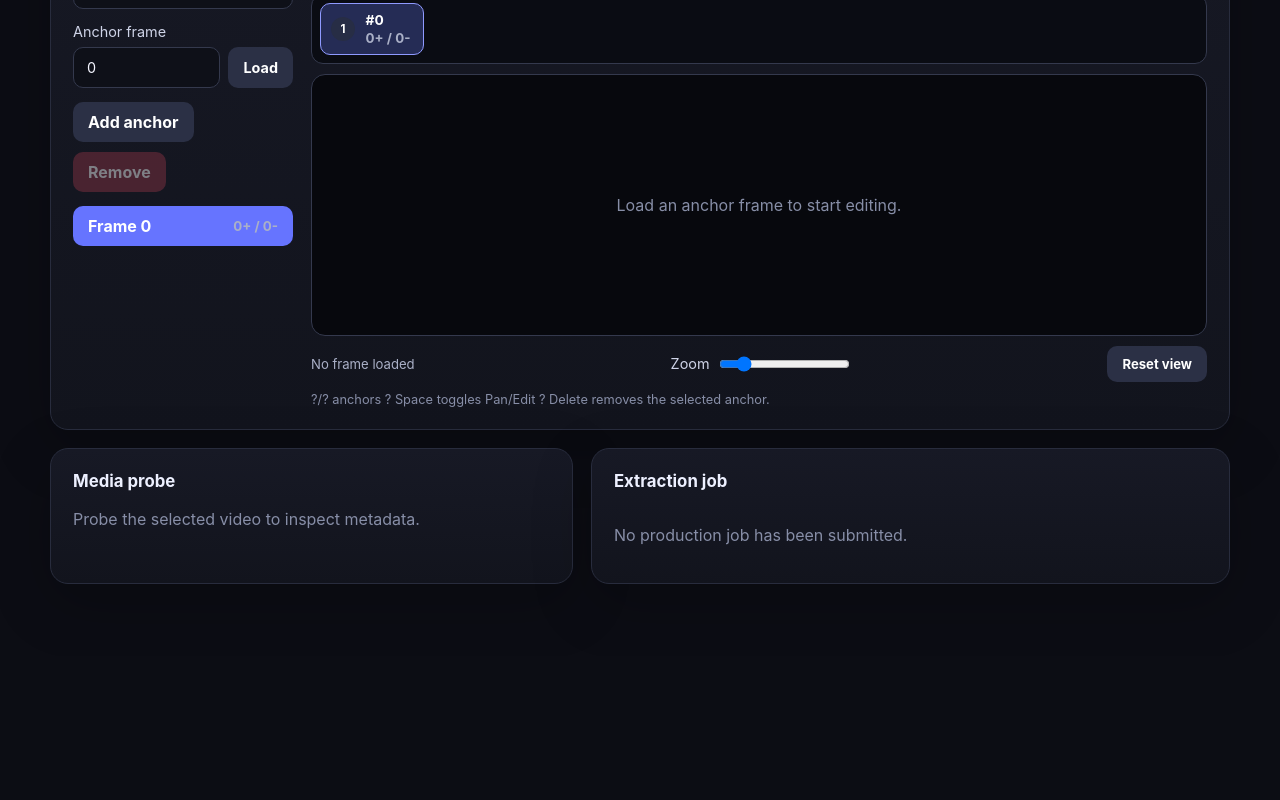
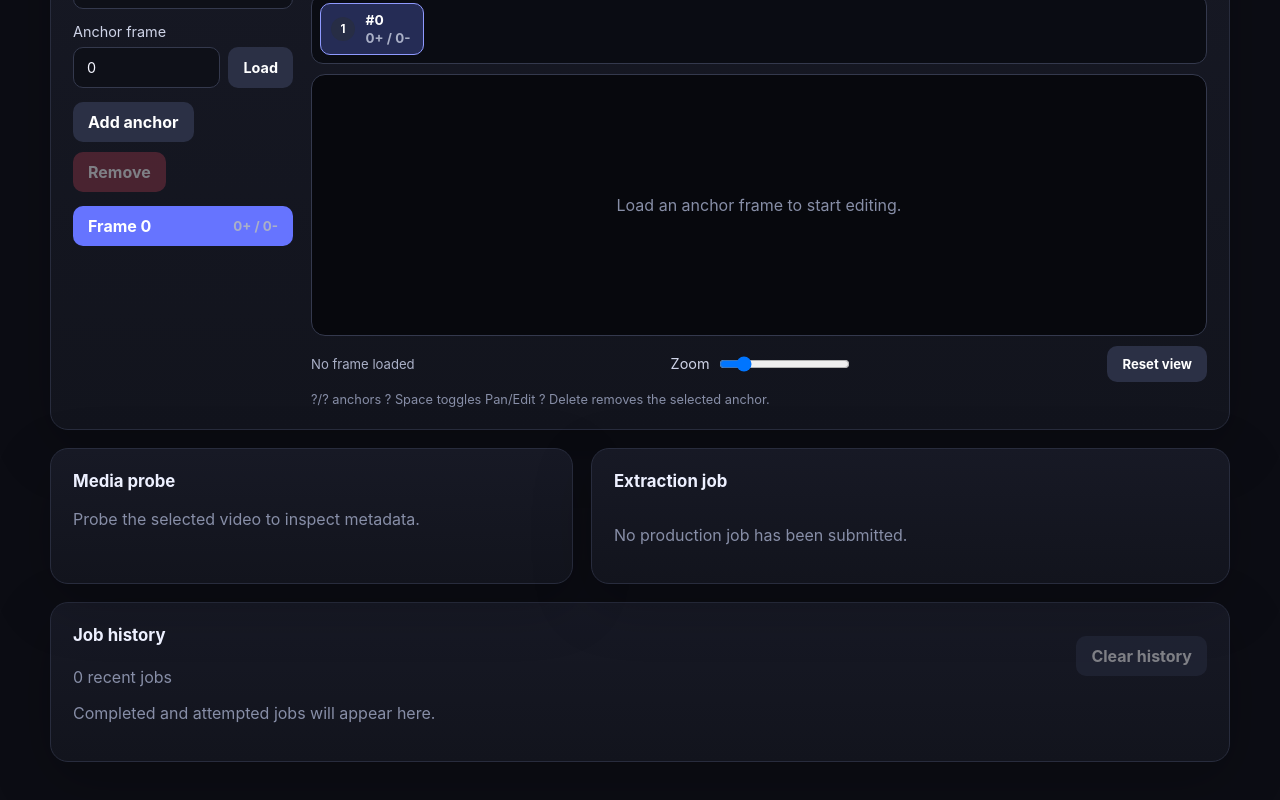
Before and after one commit to keremerdogdu92/motionanchor, a React (Vite) app: page / in a window 1280 px wide. Shown: the part 942-1742 px from the top of the page. Before the commit the page ends 1598 px from the top, so only its background shows below. Built offline with nearby package versions, Linux system fonts and the light colour scheme.

Commit message:
feat: add job history and retry

```diff
--- a/src/App.tsx
+++ b/src/App.tsx
@@ -6,6 +6,7 @@ import { invoke } from "@tauri-apps/api/core";
 import { open } from "@tauri-apps/plugin-dialog";
 import { PromptEditor } from "./prompt-editor/PromptEditor";
 import { RgbaPreviewGallery } from "./rgba-preview/RgbaPreviewGallery";
+import { JobHistory, type JobHistoryEntry, type JobRequest } from "./job-history/JobHistory";
 import "./App.css";
 
 type MediaProbe = {
@@ -56,6 +57,22 @@ const DEFAULT_FRAMES = `${ROOT}\\dash\\frames`;
 const DEFAULT_EXTRACTION_OUTPUT = `${ROOT}\\ui-extract`;
 const DEFAULT_SEGMENTATION_OUTPUT = `${ROOT}\\ui-sam2-output`;
 const DEFAULT_PROMPTS = `${ROOT}\\dash\\sam2-prompts.json`;
+const JOB_HISTORY_KEY = "motionanchor.job-history.v1";
+const JOB_HISTORY_LIMIT = 20;
+
+function retryOutputPath(path: string) {
+  return `${path}-retry-${new Date().toISOString().replace(/[:.]/g, "-")}`;
+}
+
+function loadJobHistory(): JobHistoryEntry[] {
+  try {
+    const raw = window.localStorage.getItem(JOB_HISTORY_KEY);
+    const parsed = raw ? JSON.parse(raw) : [];
+    return Array.isArray(parsed) ? parsed.slice(0, JOB_HISTORY_LIMIT) : [];
+  } catch {
+    return [];
+  }
+}
 
 function queuedJob(accepted: JobAccepted): JobStatus {
   return {
@@ -80,6 +97,8 @@ function App() {
   const [defringe, setDefringe] = useState(true);
   const [probe, setProbe] = useState<MediaProbe | null>(null);
   const [job, setJob] = useState<JobStatus | null>(null);
+  const [activeRequest, setActiveRequest] = useState<JobRequest | null>(null);
+  const [jobHistory, setJobHistory] = useState<JobHistoryEntry[]>(loadJobHistory);
   const [busy, setBusy] = useState(false);
   const [previews, setPreviews] = useState<FramePreview[]>([]);
   const [rgbaPreviews, setRgbaPreviews] = useState<FramePreview[]>([]);
@@ -90,6 +109,30 @@ function App() {
     () => Boolean(job && ["completed", "failed", "cancelled"].includes(job.status)),
     [job],
   );
+
+  useEffect(() => {
+    window.localStorage.setItem(JOB_HISTORY_KEY, JSON.stringify(jobHistory.slice(0, JOB_HISTORY_LIMIT)));
+  }, [jobHistory]);
+
+  useEffect(() => {
+    if (!job || !activeRequest || job.operation !== activeRequest.operation) return;
+    const now = new Date().toISOString();
+    setJobHistory((current) => {
+      const existing = current.find((entry) => entry.jobId === job.job_id);
+      const next: JobHistoryEntry = {
+        jobId: job.job_id,
+        operation: activeRequest.operation,
+        status: job.status,
+        progress: job.progress,
+        message: job.message,
+        error: job.error?.message ?? null,
+        request: activeRequest,
+        createdAt: existing?.createdAt ?? now,
+        updatedAt: now,
+      };
+      return [next, ...current.filter((entry) => entry.jobId !== job.job_id)].slice(0, JOB_HISTORY_LIMIT);
+    });
+  }, [job, activeRequest]);
 
   useEffect(() => {
     if (!job || terminal) return;
@@ -159,8 +202,10 @@ function App() {
         sourcePath,
         outputPath: extractionOutput,
       });
+      const request: JobRequest = { operation: "media.extract_frames", sourcePath, outputPath: extractionOutput };
       setPreviews([]);
       setRgbaPreviews([]);
+      setActiveRequest(request);
       setJob(queuedJob(accepted));
     } catch (cause) {
       setError(String(cause));
@@ -200,8 +245,77 @@ function App() {
         featherRadius,
         defringe,
       });
+      const request: JobRequest = { operation: "segmentation.sam2_rgba", framesPath, outputPath: segmentationOutput, promptPath, featherRadius, defringe };
       setRgbaPreviews([]);
+      setActiveRequest(request);
       setJob(queuedJob(accepted));
+    } catch (cause) {
+      setError(String(cause));
+    } finally {
+      setBusy(false);
+    }
+  }
+
+  async function openHistoryEntry(entry: JobHistoryEntry) {
+    setError("");
+    setActiveRequest(entry.request);
+    setJob({
+      job_id: entry.jobId,
+      operation: entry.operation,
+      status: entry.status,
+      progress: entry.progress,
+      message: entry.message,
+      result: null,
+      error: entry.error ? { code: "HISTORY", message: entry.error } : null,
+      cancellation_requested: false,
+    });
+    if (entry.request.operation === "media.extract_frames") {
+      setSourcePath(entry.request.sourcePath);
+      setExtractionOutput(entry.request.outputPath);
+      setFramesPath(entry.request.outputPath);
+      if (entry.status === "completed") {
+        setPreviews(await invoke<FramePreview[]>("get_frame_previews", { outputPath: entry.request.outputPath, count: 8 }));
+      }
+    } else {
+      setFramesPath(entry.request.framesPath);
+      setSegmentationOutput(entry.request.outputPath);
+      setPromptPath(entry.request.promptPath);
+      setFeatherRadius(entry.request.featherRadius);
+      setDefringe(entry.request.defringe);
+      if (entry.status === "completed") {
+        setRgbaPreviews(await invoke<FramePreview[]>("get_rgba_previews", { outputPath: entry.request.outputPath, count: 8 }));
+      }
+    }
+  }
+
+  async function retryHistoryEntry(entry: JobHistoryEntry) {
+    setBusy(true);
+    setError("");
+    try {
+      if (entry.request.operation === "media.extract_frames") {
+        const request: JobRequest = { ...entry.request, outputPath: retryOutputPath(entry.request.outputPath) };
+        const accepted = await invoke<JobAccepted>("start_frame_extraction_job", { sourcePath: request.sourcePath, outputPath: request.outputPath });
+        setExtractionOutput(request.outputPath);
+        setActiveRequest(request);
+        setPreviews([]);
+        setJob(queuedJob(accepted));
+      } else {
+        const runtime = await invoke<Sam2Preflight>("sam2_preflight");
+        setSam2Runtime(runtime);
+        if (!runtime.ready) throw new Error(runtime.error ?? "SAM 2 runtime is not ready");
+        const request: JobRequest = { ...entry.request, outputPath: retryOutputPath(entry.request.outputPath) };
+        const accepted = await invoke<JobAccepted>("start_sam2_rgba_job", {
+          framesPath: request.framesPath,
+          outputPath: request.outputPath,
+          promptPath: request.promptPath,
+          featherRadius: request.featherRadius,
+          defringe: request.defringe,
+        });
+        setSegmentationOutput(request.outputPath);
+        setActiveRequest(request);
+        setRgbaPreviews([]);
+        setJob(queuedJob(accepted));
+      }
     } catch (cause) {
       setError(String(cause));
     } finally {
@@ -359,6 +473,15 @@ function App() {
         </article>
       </section>
 
+      <JobHistory
+        entries={jobHistory}
+        activeJobId={job?.job_id ?? null}
+        busy={busy}
+        onOpen={(entry) => void openHistoryEntry(entry)}
+        onRetry={(entry) => void retryHistoryEntry(entry)}
+        onClear={() => setJobHistory([])}
+      />
+
       {rgbaPreviews.length > 0 && (
         <RgbaPreviewGallery rgbaFrames={rgbaPreviews} sourceFrames={previews} />
       )}
--- /dev/null
+++ b/src/job-history/JobHistory.css
@@ -0,0 +1,19 @@
+/* src/job-history/JobHistory.css
+ * Responsive bounded job history cards integrated with the MotionAnchor shell.
+ */
+.job-history-panel { margin-top: 18px; }
+.job-history-heading { align-items: flex-start; }
+.job-history-heading > div { display: grid; gap: 4px; }
+.job-history-list { display: grid; grid-template-columns: repeat(2, minmax(0, 1fr)); gap: 12px; }
+.job-history-item { display: grid; gap: 10px; min-width: 0; padding: 14px; border: 1px solid #2d3247; border-radius: 14px; background: #0d0f17; }
+.job-history-item.history-active { border-color: #7885ff; box-shadow: 0 0 0 2px rgba(120, 133, 255, 0.12); }
+.job-history-summary { display: flex; align-items: flex-start; justify-content: space-between; gap: 12px; }
+.job-history-summary > div { display: grid; gap: 4px; min-width: 0; }
+.job-history-summary small, .job-history-item p { color: #9299b2; font-size: 0.76rem; }
+.job-history-item p { margin: 0; min-height: 2.2em; }
+.job-history-item code { margin: 0; padding: 8px; overflow: hidden; text-overflow: ellipsis; white-space: nowrap; }
+.job-history-progress { height: 6px; overflow: hidden; border-radius: 999px; background: #23273a; }
+.job-history-progress span { display: block; height: 100%; border-radius: inherit; background: #7482ff; }
+.job-history-actions { display: grid; grid-template-columns: repeat(2, minmax(0, 1fr)); gap: 8px; }
+@media (max-width: 760px) { .job-history-list { grid-template-columns: 1fr; } }
+@media (max-width: 520px) { .job-history-heading { display: grid; } }
--- /dev/null
+++ b/src/job-history/JobHistory.tsx
@@ -0,0 +1,64 @@
+// src/job-history/JobHistory.tsx
+// Bounded production job history UI with artifact reopening and safe retry actions.
+
+import "./JobHistory.css";
+
+export type JobState = "queued" | "running" | "completed" | "failed" | "cancelled";
+export type JobRequest =
+  | { operation: "media.extract_frames"; sourcePath: string; outputPath: string }
+  | { operation: "segmentation.sam2_rgba"; framesPath: string; outputPath: string; promptPath: string; featherRadius: number; defringe: boolean };
+
+export type JobHistoryEntry = {
+  jobId: string;
+  operation: JobRequest["operation"];
+  status: JobState;
+  progress: number;
+  message: string | null;
+  error: string | null;
+  request: JobRequest;
+  createdAt: string;
+  updatedAt: string;
+};
+
+type Props = {
+  entries: JobHistoryEntry[];
+  activeJobId: string | null;
+  busy: boolean;
+  onOpen: (entry: JobHistoryEntry) => void;
+  onRetry: (entry: JobHistoryEntry) => void;
+  onClear: () => void;
+};
+
+function operationLabel(operation: JobHistoryEntry["operation"]) {
+  return operation === "segmentation.sam2_rgba" ? "SAM 2 RGBA" : "Frame extraction";
+}
+
+export function JobHistory({ entries, activeJobId, busy, onOpen, onRetry, onClear }: Props) {
+  return (
+    <section className="panel job-history-panel">
+      <div className="panel-heading job-history-heading">
+        <div><h2>Job history</h2><span className="muted">{entries.length} recent jobs</span></div>
+        <button type="button" className="secondary" onClick={onClear} disabled={entries.length === 0 || busy}>Clear history</button>
+      </div>
+      {entries.length === 0 ? <p className="muted">Completed and attempted jobs will appear here.</p> : (
+        <div className="job-history-list">
+          {entries.map((entry) => (
+            <article key={entry.jobId} className={entry.jobId === activeJobId ? "job-history-item history-active" : "job-history-item"}>
+              <div className="job-history-summary">
+                <div><strong>{operationLabel(entry.operation)}</strong><small>{new Date(entry.updatedAt).toLocaleString()}</small></div>
+                <span className={`job-state state-${entry.status}`}>{entry.status}</span>
+              </div>
+              <div className="job-history-progress"><span style={{ width: `${Math.round(entry.progress * 100)}%` }} /></div>
+              <p>{entry.message ?? entry.error ?? "No status message"}</p>
+              <code title={entry.jobId}>{entry.jobId}</code>
+              <div className="job-history-actions">
+                <button type="button" className="secondary" onClick={() => onOpen(entry)} disabled={busy}>Open</button>
+                <button type="button" onClick={() => onRetry(entry)} disabled={busy || entry.status === "queued" || entry.status === "running"}>Retry</button>
+              </div>
+            </article>
+          ))}
+        </div>
+      )}
+    </section>
+  );
+}
```
